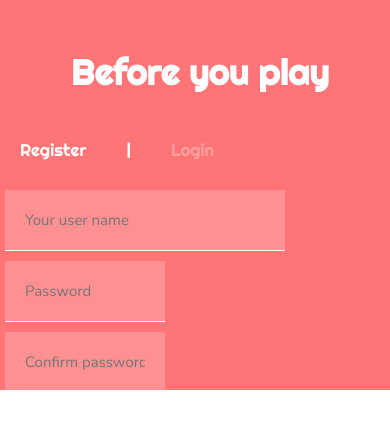
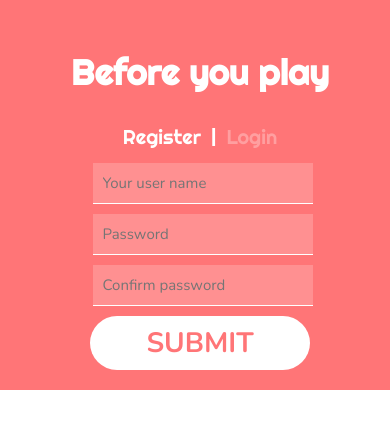
Before and after one commit to mud-hunt/fe, a React (Create React App) app: page /auth in a window 390 px wide. Shown: the top 428 px of the page. Built offline with nearby package versions, Linux system fonts and the light colour scheme.

Commit message:
final onboarding styling

```diff
--- a/src/App.js
+++ b/src/App.js
@@ -45,7 +45,6 @@ const MainDialog = styled.div`
   @media (max-width: 500px) {
     padding-top:0vw;
     h1 {
-      border:1px solid white;
       padding:10px;
     }
   }
--- a/src/components/Auth.js
+++ b/src/components/Auth.js
@@ -6,21 +6,30 @@ const Auth = (props) => {
     const [ action, setAction ] = useState('register')
 
     const [details, updateInputChangeState] = useState({
-        email: '',
+        username: '',
         password1: '',
         password2: ''
     });
 
-    const handleChange = () => {
-        console.log('changed')
+    const handleChange = (event) => {
+        event.preventDefault();
+        updateInputChangeState({
+            ...details,
+            [event.target.name]: event.target.value,
+        });
     };
 
     const toggleStyle = (event) =>{
         event.preventDefault();
         document.getElementById('login').classList.toggle('blur');
         document.getElementById('register').classList.toggle('blur');
-        console.log('toggles', event.target.id);
         setAction(event.target.id);
+    }
+
+    const onSubmit = (event) =>{
+        event.preventDefault();
+        console.log("submitting");
+
     }
 
         return(
@@ -28,46 +37,47 @@ const Auth = (props) => {
             <div className="row center">
                 <h2>Before you play</h2>
             </div>
-            <div className="row">
+            <div className="row center">
                     <h3 id="register" onClick={toggleStyle} className="title-choice">Register</h3>
                     <h3>|</h3>
                     <h3 id="login" onClick={toggleStyle} className="title-choice blur">Login</h3>
                 </div>
-                <form>
-                <div className="row">
+                <form onSubmit={onSubmit}>
+                    <div className="row center">
                     <input
                         type="text"
                         placeholder="Your user name"
                         name="username"
+                        className="half"
                         value={details.username}
                         onChange={handleChange}
                     />
                     </div>
-                <div className="row">
+                    <div className="row center">
                     <input
                         type="password"
                         placeholder="Password"
-                    name="password"
+                        name="password1"
                         className="half"
                         value={details.password1}
                         onChange={handleChange}
                     />
                     </div>
-                <div className="row">
+                    <div className="row center">
                     {
                         action == 'register' &&
                         <input
                         type="password"
                         placeholder="Confirm password"
+                        name="password2"
+                        className="half"
                         value={details.password2}
-                    name="password"
-                    className="half"
                         onChange={handleChange}
                     />
                     }
                     </div>
                     <div className="row center">
-                    <button>SUBMIT</button>
+                        <button className="big">SUBMIT</button>
                     </div>
                 </form>
             </>
--- a/src/reset.css
+++ b/src/reset.css
@@ -244,7 +244,7 @@ button{
 }
 
 button.big{
-    padding: 20px 10px;
+    padding: 15px 10px;
     font-size: 2.8rem;
     border-radius:30px;
 }
@@ -506,7 +506,8 @@ h3 {
 
 @media (max-width: 500px) {
     h3 {
-        font-size: 1.7rem;
+        font-size: 2rem;
+        margin: 5px;
     }
 }
 
@@ -548,7 +549,7 @@ h6 {
 }
 
 .half{
-    width: 30%;
+    width: 50%;
 }
 
 .title-choice{
@@ -573,5 +574,9 @@ input {
     input {
         margin-bottom: 0px;
         margin-left: 5px;
+        padding: 10px;
+    }
+    .half{
+        width: 50%;
     }
 }
```
Lines whose indentation alone changed are shown as unchanged.
